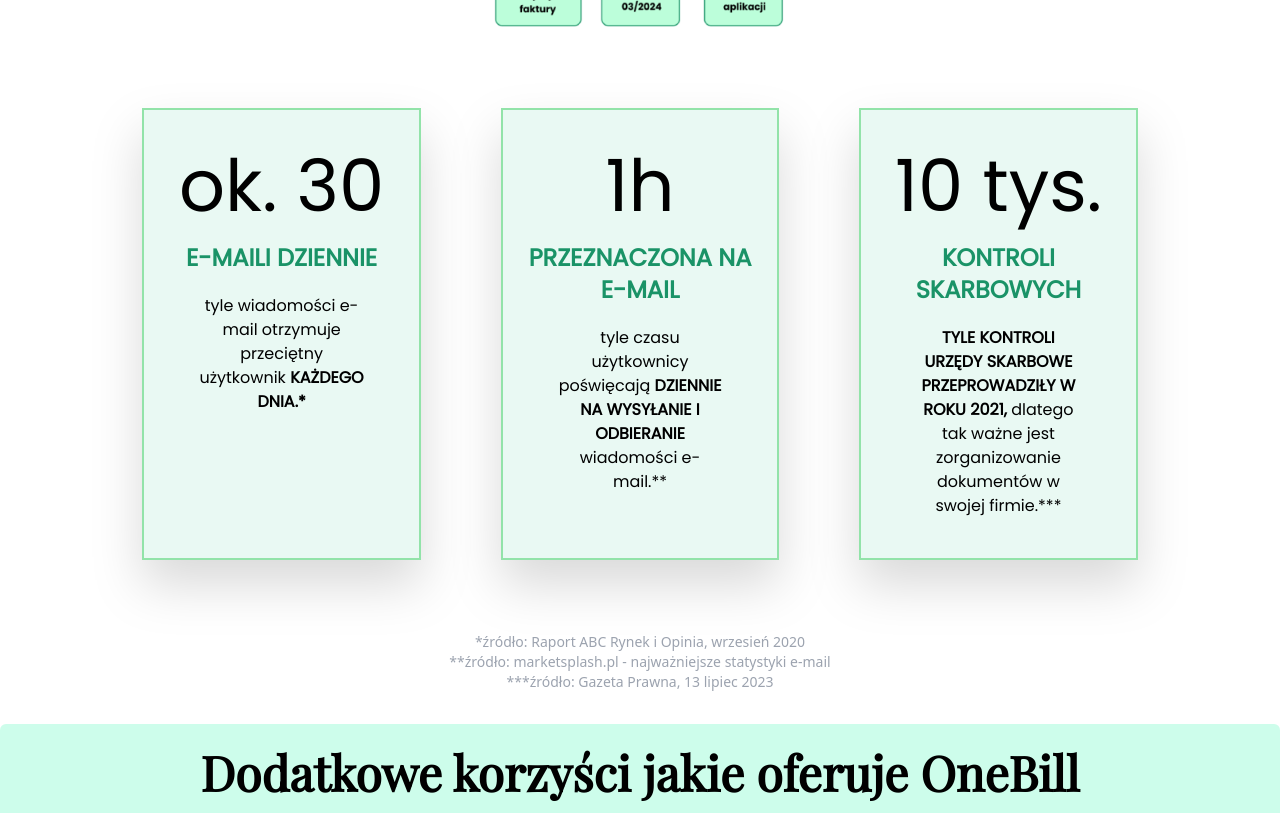
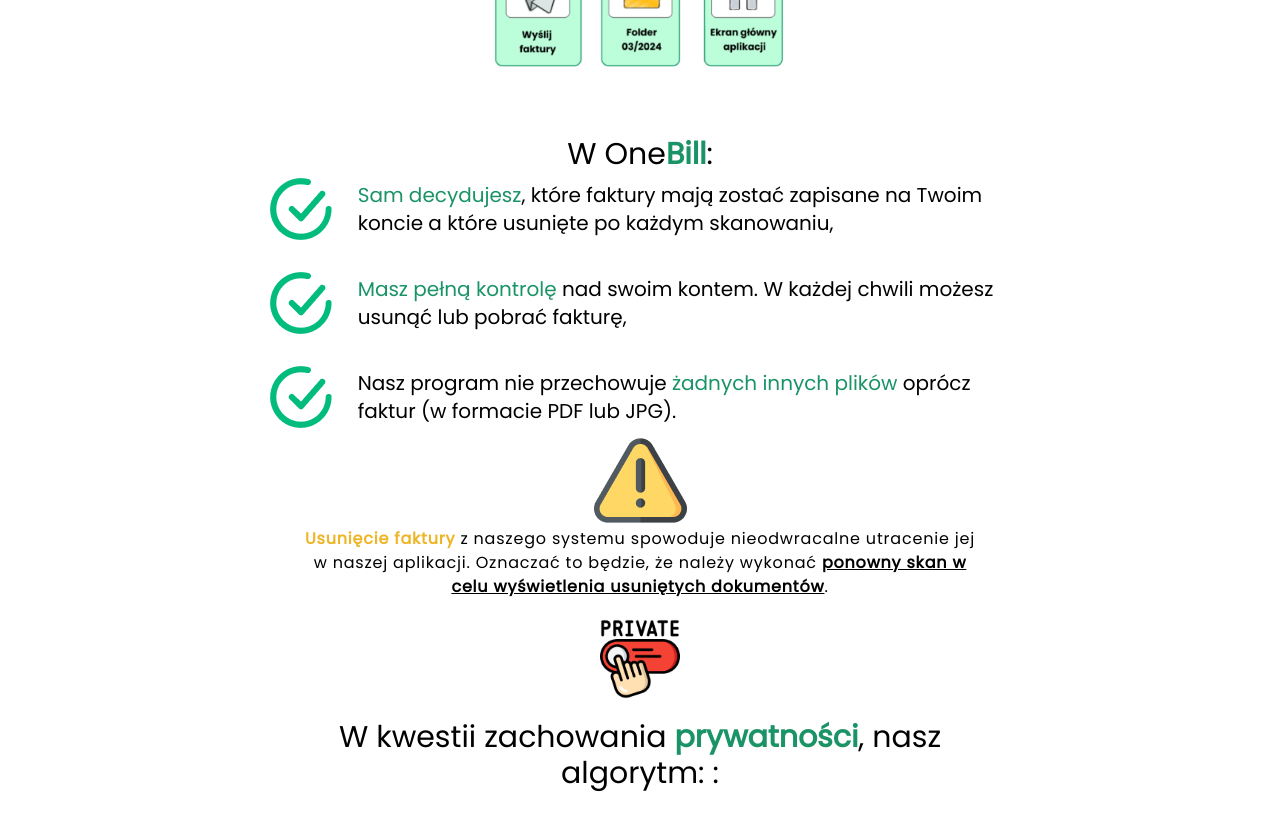
Before and after one commit to Tommy3DE/TheBill, a React (Vite) app: page / in a window 1280 px wide. Shown: the part 4480-5293 px from the top of the page. Built offline with nearby package versions, Linux system fonts and the light colour scheme.

Commit message:
sec ready w/o rwd

```diff
--- a/src/layout/pages/Home/SecurityInfo.tsx
+++ b/src/layout/pages/Home/SecurityInfo.tsx
@@ -11,6 +11,10 @@ import finish from "../../../assets/securityAssets/secGrats.png";
 import secInv from "../../../assets/securityAssets/secInv.png";
 import secCal from "../../../assets/securityAssets/secCal.png";
 import secScan from "../../../assets/securityAssets/secScan.png";
+import tick from "../../../assets/icons/tick.png";
+import warn from "../../../assets/securityAssets/secWarn.png";
+import priv from '../../../assets/securityAssets/SecPriv.png'
+import point from '../../../assets/securityAssets/info.png'
 
 const DiagonalLines = () => {
   return (
@@ -34,15 +38,15 @@ const SecurityInfo = () => {
           Jak działa One<span className="text-[#1A9367]">Bill</span>?
         </p>
       </div>
-      <div className="flex flex-col justify-center mx-[10%] items-center">
+      <div className="flex flex-col justify-center mx-[10%] items-center my-10">
         <div>
           <div className="flex flex-row justify-center items-center">
             <img src={step1} alt="step1" className="w-24 h-24 " />
-            <h3 className="text-xl ml-10">
+            <h3 className="text-xl mx-10">
               Po zalogowaniu do aplikacji, zostaniesz poproszony, o wyrażenie{" "}
               <span className="font-bold"> zgody w oknie Google.</span>
             </h3>
-            <img src={google} alt=" google" className="h-24" />
+            <img src={google} alt=" google" className="h-20" />
           </div>
           <div className="flex flex-row justify-center">
             <img src={api} alt="googleapi" className="h-36" />
@@ -105,6 +109,71 @@ const SecurityInfo = () => {
           <img src={finish} alt="finish" className="mx-auto h-80" />
         </div>
       </div>
+      <div className="my-5 mx-[15%]">
+        <p className="text-3xl text-center">
+          W One<span className="text-[#1A9367] font-bold">Bill</span>:
+        </p>
+        <div>
+          <div className="text-xl flex mb-5 items-center">
+            <img src={tick} alt="tick" />
+            <h3 className="ml-5">
+              <span className="text-[#1A9367]">Sam decydujesz</span>, które
+              faktury mają zostać zapisane na Twoim koncie a które usunięte po
+              każdym skanowaniu,
+            </h3>
+          </div>
+          <div className="text-xl mb-5 flex items-center">
+            <img src={tick} alt="tick" />
+            <h3 className="ml-5">
+              <span className="text-[#1A9367]">Masz pełną kontrolę </span>
+              nad swoim kontem. W każdej chwili możesz usunąć lub pobrać
+              fakturę,
+            </h3>
+          </div>
+          <div className="text-xl flex items-center">
+            <img src={tick} alt="tick" />
+            <h3 className="ml-5">
+              Nasz program nie przechowuje{" "}
+              <span className="text-[#1A9367]">żadnych innych plików</span>{" "}
+              oprócz faktur (w formacie PDF lub JPG).
+            </h3>
+          </div>
+        </div>
+        <img src={warn} alt="warning" className="mx-auto" />
+        <p className="tracking-wider mx-[5%] text-center">
+          <span className="text-[#EEB524] font-bold">Usunięcie faktury </span>z
+          naszego systemu spowoduje nieodwracalne utracenie jej w naszej
+          aplikacji. Oznaczać to będzie, że należy wykonać{" "}
+          <span className="font-bold underline">
+            ponowny skan w celu wyświetlenia usuniętych dokumentów
+          </span>
+          .
+        </p>
+        <img src={priv} alt="priv" className="mx-auto h-20 my-5"/>
+        <p className="text-3xl text-center">
+        W kwestii zachowania <span className="text-[#1A9367] font-bold">prywatności</span>,  nasz algorytm: :
+        </p>
+        <div className="mt-8">
+          <div className="text-xl flex mb-5 items-center ">
+            <img src={point} alt="point" />
+            <h3 className="ml-5">
+              <span className="font-bold underline">Nie czyta</span>,treści wiadomości e-mail.
+            </h3>
+          </div>
+          <div className="text-xl flex mb-5 items-center ">
+            <img src={point} alt="point" />
+            <h3 className="ml-5">
+              <span className="font-bold underline">Nie wchodzi do wiadomości</span> mailowych a jedynie sprawdza ich załączniki.
+            </h3>
+          </div>
+          <div className="text-xl flex mb-5 items-center ">
+            <img src={point} alt="point" />
+            <h3 className="ml-5">
+              <span className="font-bold underline">Wyszukuje załączniki</span>, które mają postać faktury na twojej skrzynce mailowej.
+            </h3>
+          </div>
+          </div>
+      </div>
     </div>
   );
 };
```
